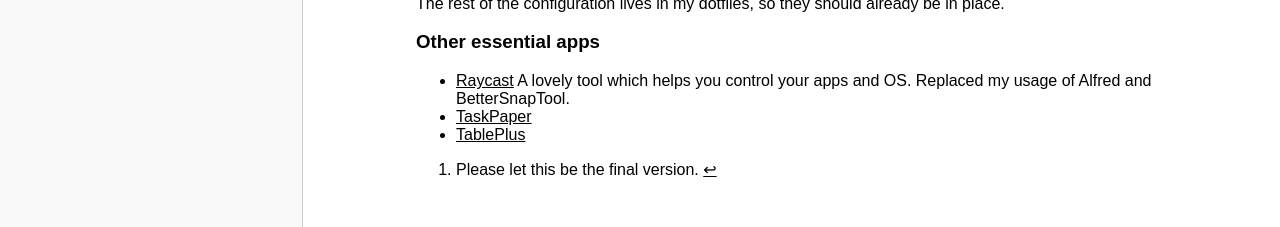
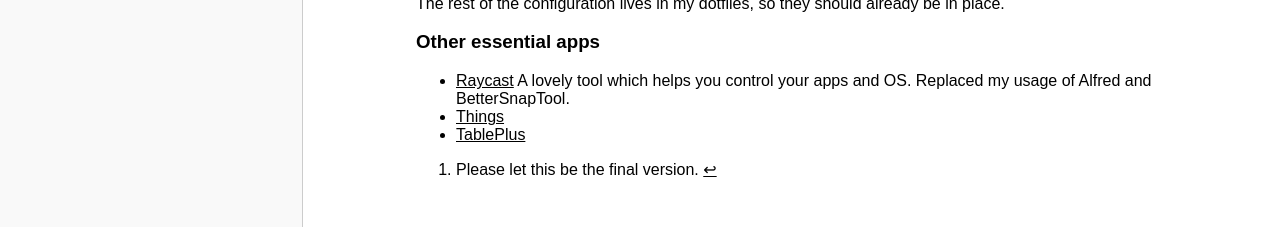
Before and after one commit to mads-hartmann/computer.mads-hartmann.com, a Jekyll site: the page built from computer.mads-hartmann.com/index.md, in a window 1280 px wide and 900 px high, scrolled down 3482 px. Shown: the part 673-900 px from the top of the window. Built offline with Jekyll 4.4.1, drawn with Linux system fonts in a browser that asks for light colours; some web fonts are replaced; our own code applies the rules of GitHub Pages for plain Markdown files; the table of contents is made by our own code.

Commit message:
Use things instead of Taskpaper

```diff
--- a/computer.mads-hartmann.com/index.md
+++ b/computer.mads-hartmann.com/index.md
@@ -243,7 +243,7 @@ The rest of the configuration lives in my dotfiles, so they should already be in
 ### Other essential apps
 
 - [Raycast](https://raycast.com/) A lovely tool which helps you control your apps and OS. Replaced my usage of Alfred and BetterSnapTool.
-- [TaskPaper](https://www.taskpaper.com)
+- [Things](https://culturedcode.com/things/)
 - [TablePlus](https://tableplus.com)
 
 [^1]: Please let this be the final version.
```
